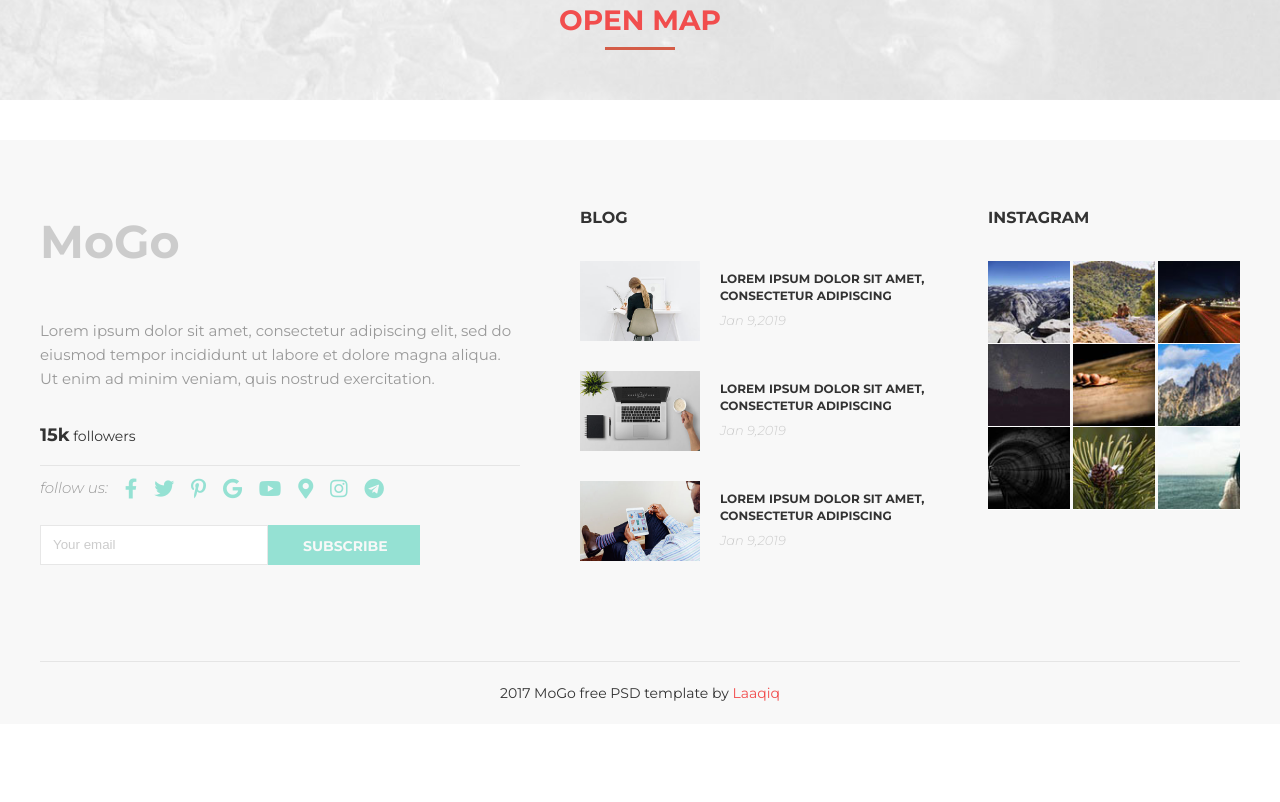
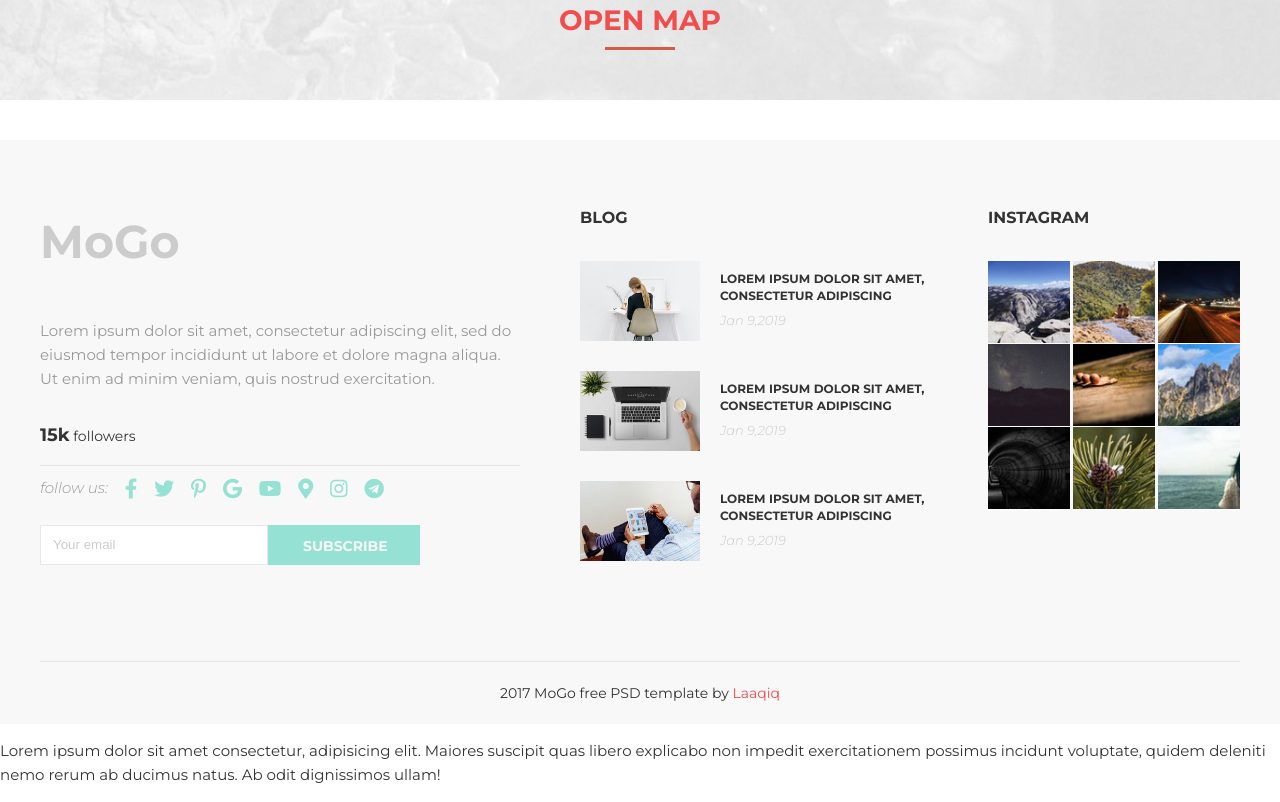
Before and after one commit to Isaburo/Mogo, a plain HTML site: page index.html in a window 1280 px wide. Shown: the part 8513-9315 px from the top of the page. Before the commit the page ends 9237 px from the top, so only its background shows below. Drawn offline with nearby package versions, Linux system fonts and the light colour scheme; files whose address does not match are found by name.

Commit message:
second commit

```diff
--- a/index.html
+++ b/index.html
@@ -885,6 +885,12 @@
     </footer>
     </div>
 
+    <p>Lorem ipsum dolor sit amet consectetur,
+        adipisicing elit. Maiores suscipit quas libero
+        explicabo non impedit exercitationem possimus incidunt voluptate,
+        quidem deleniti nemo rerum ab ducimus natus. Ab odit dignissimos ullam!
+
+    </p>
 
 
 
```
